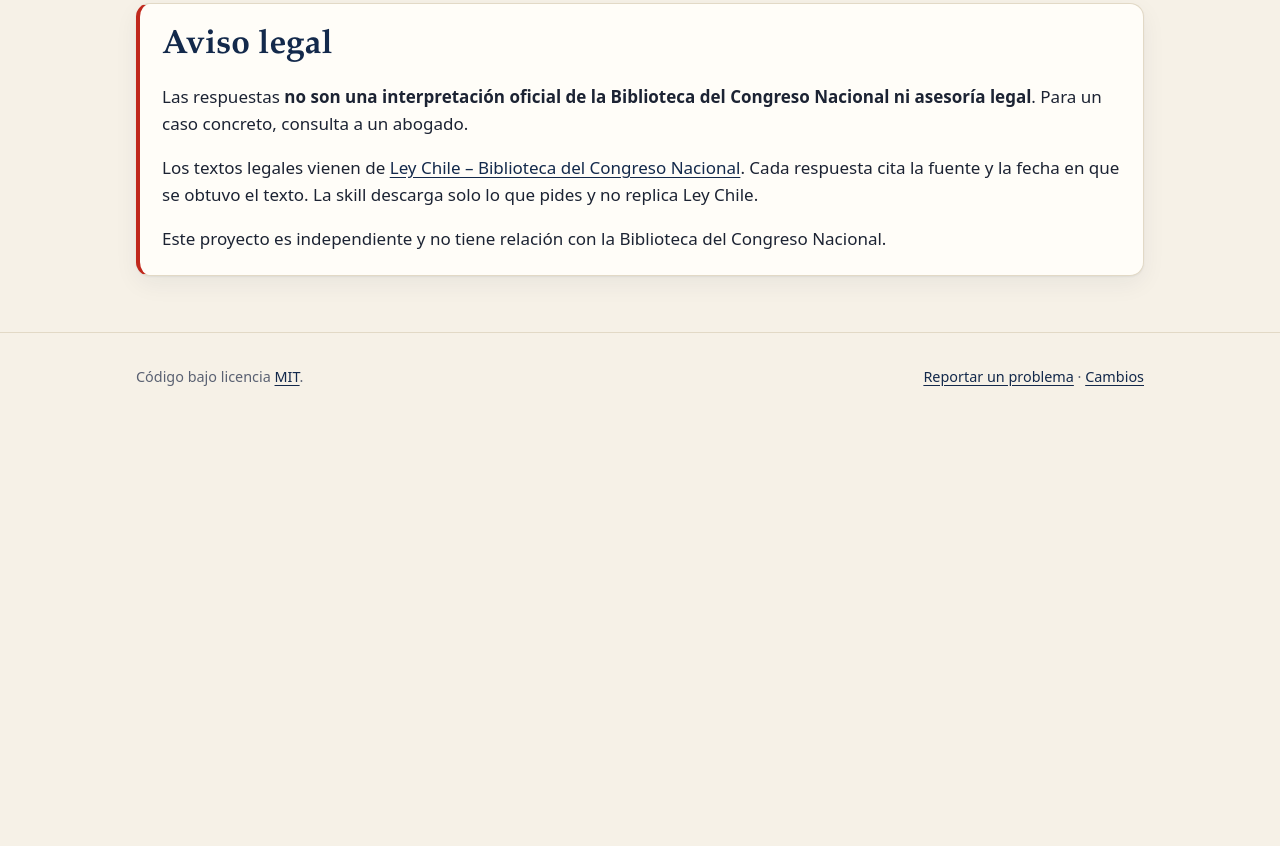
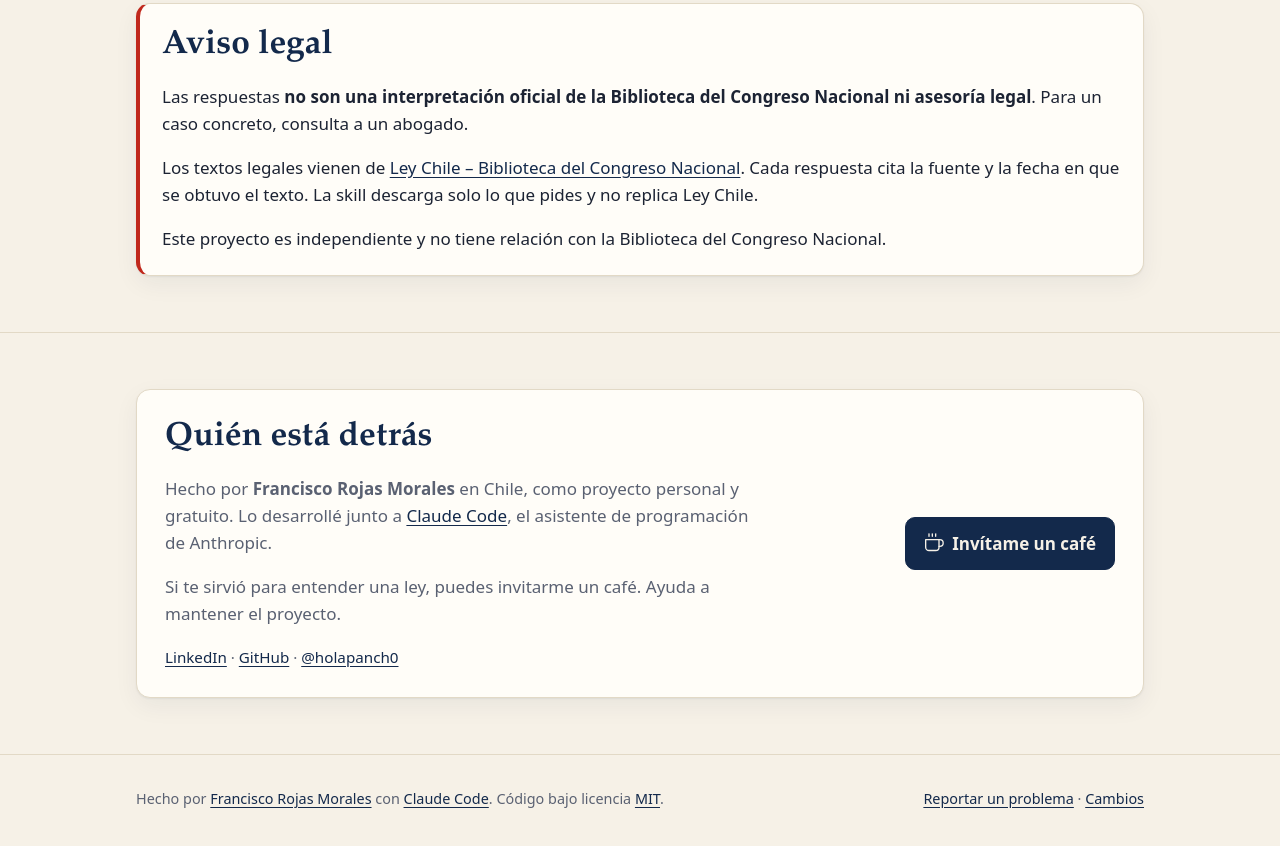
Before and after one commit to holapancho/ley-a-fondo-chile, a website: page docs/index.html in a window 1280 px wide. Shown: the part 2919-3765 px from the top of the page. Before the commit the page ends 3355 px from the top, so only its background shows below. Drawn offline with Linux system fonts and the light colour scheme.

Commit message:
Créditos del autor y botón para invitar un café en la página
Agrega la sección "Quién está detrás" con el autor, la mención de que
el proyecto se desarrolló con Claude Code, enlaces a LinkedIn, GitHub e
Instagram, y un botón de donación por PayPal. El pie de página enlaza
a esa sección.

Co-Authored-By: Claude Opus 5.5 <noreply@anthropic.com>

```diff
--- a/docs/index.html
+++ b/docs/index.html
@@ -4,6 +4,7 @@
 <meta charset="utf-8">
 <meta name="viewport" content="width=device-width, initial-scale=1">
 <title>Ley a fondo (Chile)</title>
+<meta name="author" content="Francisco Rojas Morales">
 <meta name="description" content="Skill para agentes de IA que explica leyes, decretos, reglamentos y códigos de Chile con citas verificadas contra Ley Chile – BCN.">
 <meta property="og:title" content="Ley a fondo (Chile)">
 <meta property="og:description" content="Normas chilenas explicadas por tu agente de IA, con cada afirmación citada y verificada contra el texto oficial de Ley Chile – BCN.">
@@ -163,6 +164,13 @@
   .aviso { padding: 22px; border-left: 4px solid var(--acento); }
   .aviso p:last-child { margin: 0; }
 
+  /* Autor */
+  .autor { padding: 28px; display: grid; gap: 24px; grid-template-columns: 1fr auto; align-items: center; }
+  @media (max-width: 720px) { .autor { grid-template-columns: 1fr; } }
+  .autor p { color: var(--suave); max-width: 60ch; }
+  .autor .enlaces { margin: 0; font-size: .95rem; }
+  .autor .boton svg { width: 20px; height: 20px; flex-shrink: 0; }
+
   footer { padding: 32px 0 48px; border-top: 1px solid var(--borde); color: var(--suave); font-size: .9rem; }
   footer .envoltura { display: flex; flex-wrap: wrap; justify-content: space-between; gap: 12px; }
 
@@ -302,11 +310,30 @@ cp -r ley-a-fondo-chile/skills/ley-a-fondo-chile ~/.claude/skills/</code></pre><
       </div>
     </div>
   </section>
+
+  <section id="autor">
+    <div class="envoltura">
+      <div class="tarjeta autor">
+        <div>
+          <h2 class="serif">Quién está detrás</h2>
+          <p>Hecho por <strong>Francisco Rojas Morales</strong> en Chile, como proyecto personal y gratuito. Lo desarrollé junto a <a href="https://claude.com/claude-code">Claude Code</a>, el asistente de programación de Anthropic.</p>
+          <p>Si te sirvió para entender una ley, puedes invitarme un café. Ayuda a mantener el proyecto.</p>
+          <p class="enlaces"><a href="https://www.linkedin.com/in/franciscorojasmorales" target="_blank" rel="noopener">LinkedIn</a> · <a href="https://github.com/holapancho" target="_blank" rel="noopener">GitHub</a> · <a href="https://www.instagram.com/holapanch0" target="_blank" rel="noopener">@holapanch0</a></p>
+        </div>
+        <a class="boton primario" href="https://www.paypal.com/donate/?business=roja_chenp%40hotmail.com" target="_blank" rel="noopener">
+          <svg viewBox="0 0 24 24" fill="none" stroke="currentColor" stroke-width="1.6" stroke-linecap="round" stroke-linejoin="round" aria-hidden="true">
+            <path d="M18 8h1a4 4 0 0 1 0 8h-1"/><path d="M2 8h16v9a4 4 0 0 1-4 4H6a4 4 0 0 1-4-4V8z"/><line x1="6" y1="1" x2="6" y2="4"/><line x1="10" y1="1" x2="10" y2="4"/><line x1="14" y1="1" x2="14" y2="4"/>
+          </svg>
+          Invítame un café
+        </a>
+      </div>
+    </div>
+  </section>
 </main>
 
 <footer>
   <div class="envoltura">
-    <span>Código bajo licencia <a href="https://github.com/holapancho/ley-a-fondo-chile/blob/main/LICENSE">MIT</a>.</span>
+    <span>Hecho por <a href="#autor">Francisco Rojas Morales</a> con <a href="https://claude.com/claude-code">Claude Code</a>. Código bajo licencia <a href="https://github.com/holapancho/ley-a-fondo-chile/blob/main/LICENSE">MIT</a>.</span>
     <span><a href="https://github.com/holapancho/ley-a-fondo-chile/issues">Reportar un problema</a> · <a href="https://github.com/holapancho/ley-a-fondo-chile/blob/main/CHANGELOG.md">Cambios</a></span>
   </div>
 </footer>
```
